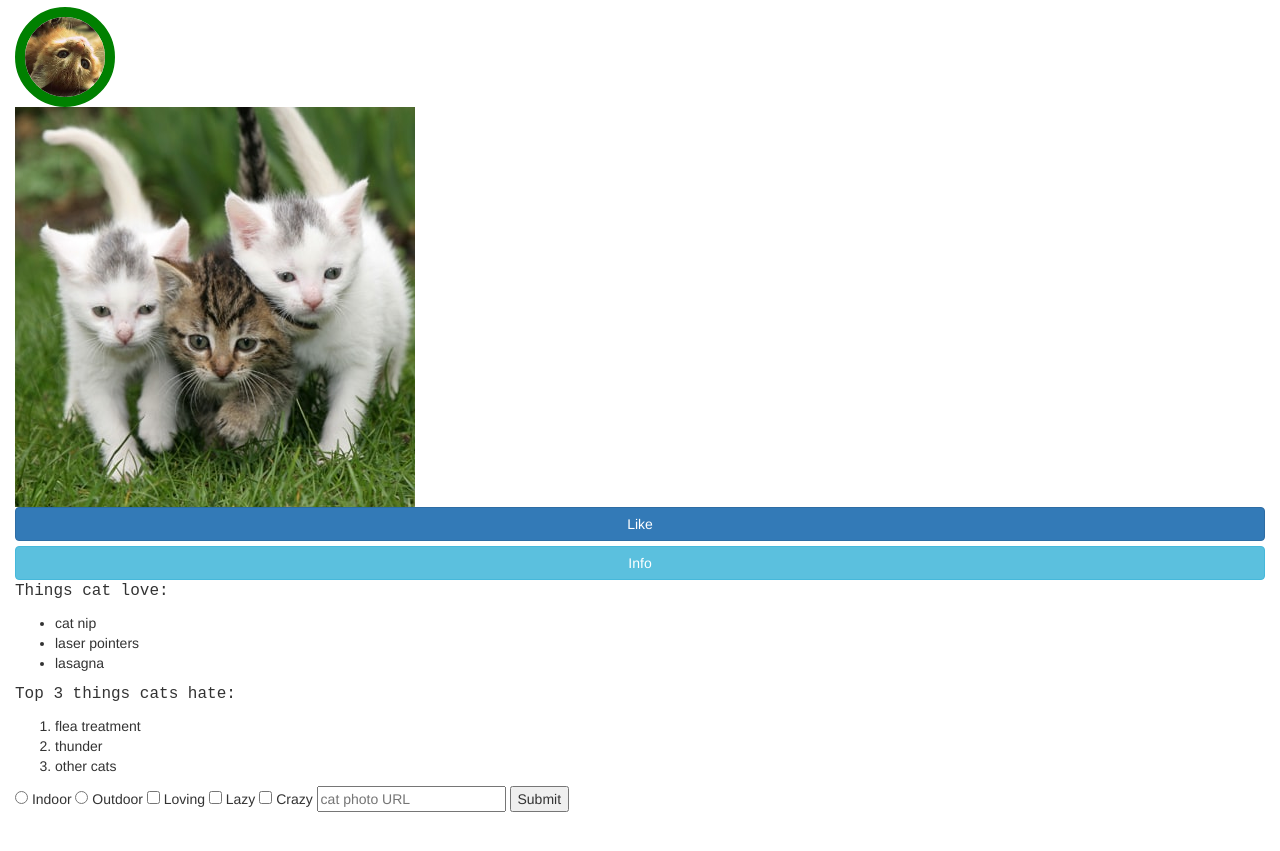
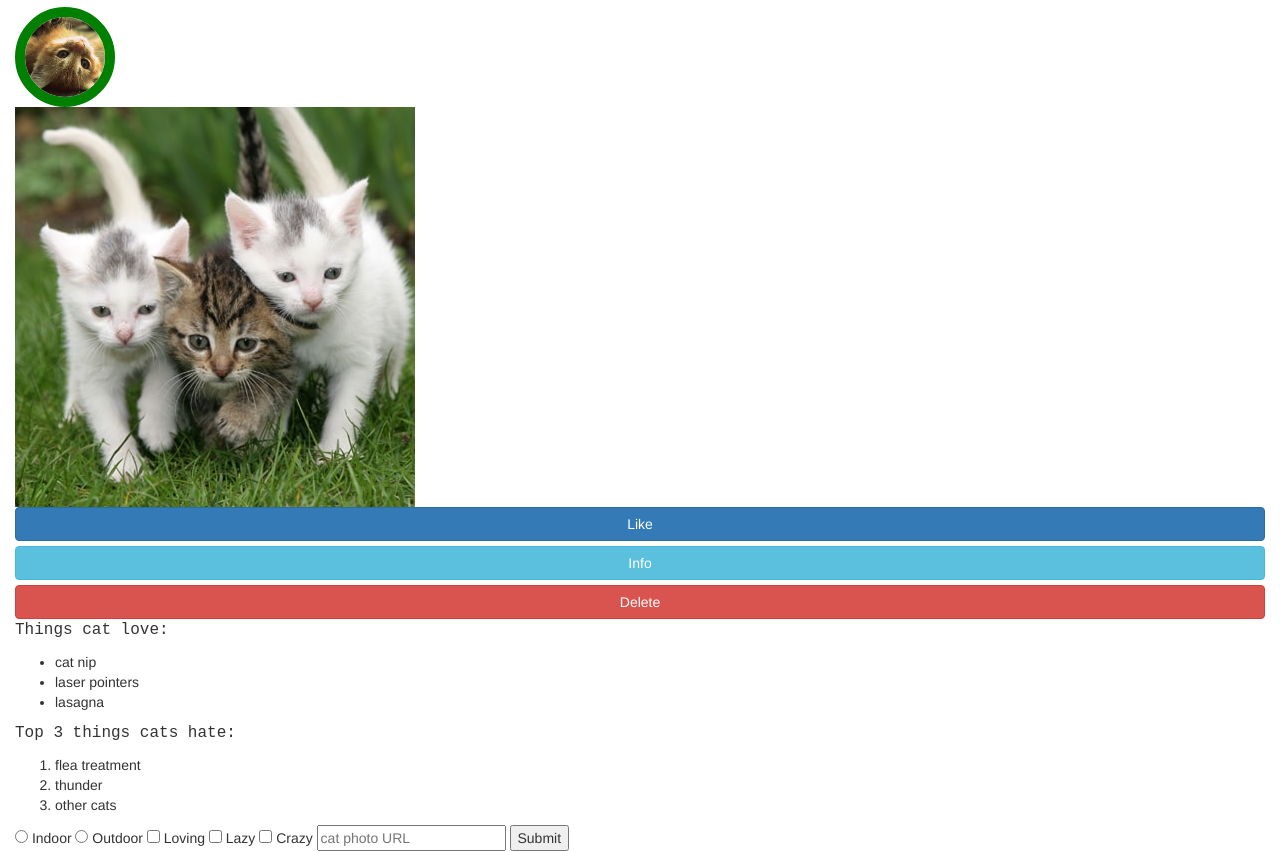
Before and after one commit to dinhtienthuan/responsive-design-with-bootstrap, a website: page index.html in a window 1280 px wide. Shown: the part 89-940 px from the top of the page. Before the commit the page ends 901 px from the top, so only its background shows below. Drawn offline with nearby package versions, Linux system fonts and the light colour scheme.

Commit message:
Warn your Users of a Dangerous Action

```diff
--- a/index.html
+++ b/index.html
@@ -56,6 +56,7 @@
 
     <button class="btn btn-block btn-primary">Like</button>
     <button class="btn btn-block btn-info">Info</button>
+    <button class="btn btn-block btn-danger">Delete</button>
     <p>Things cat love:</p>
     <ul>
       <li>cat nip</li>
```
